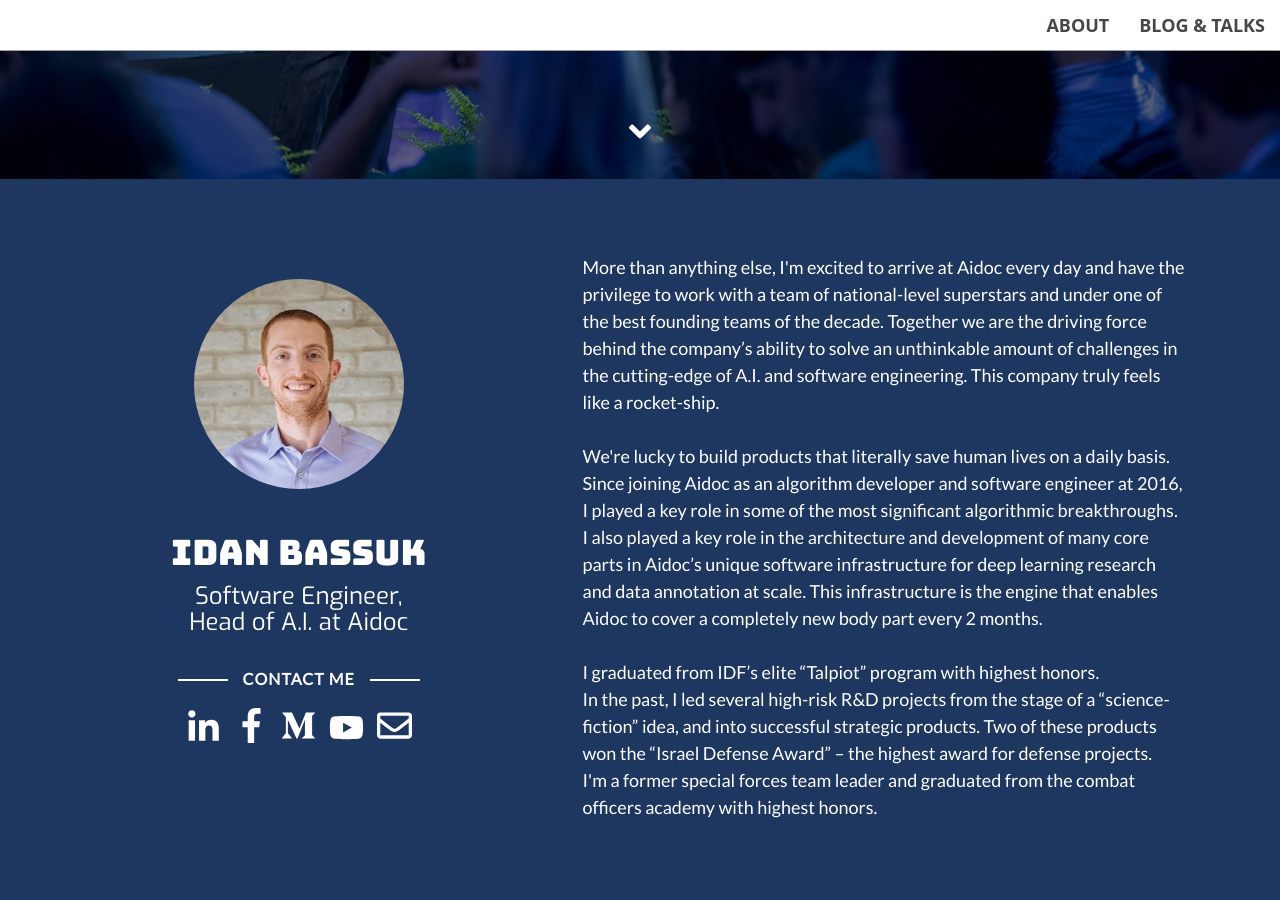
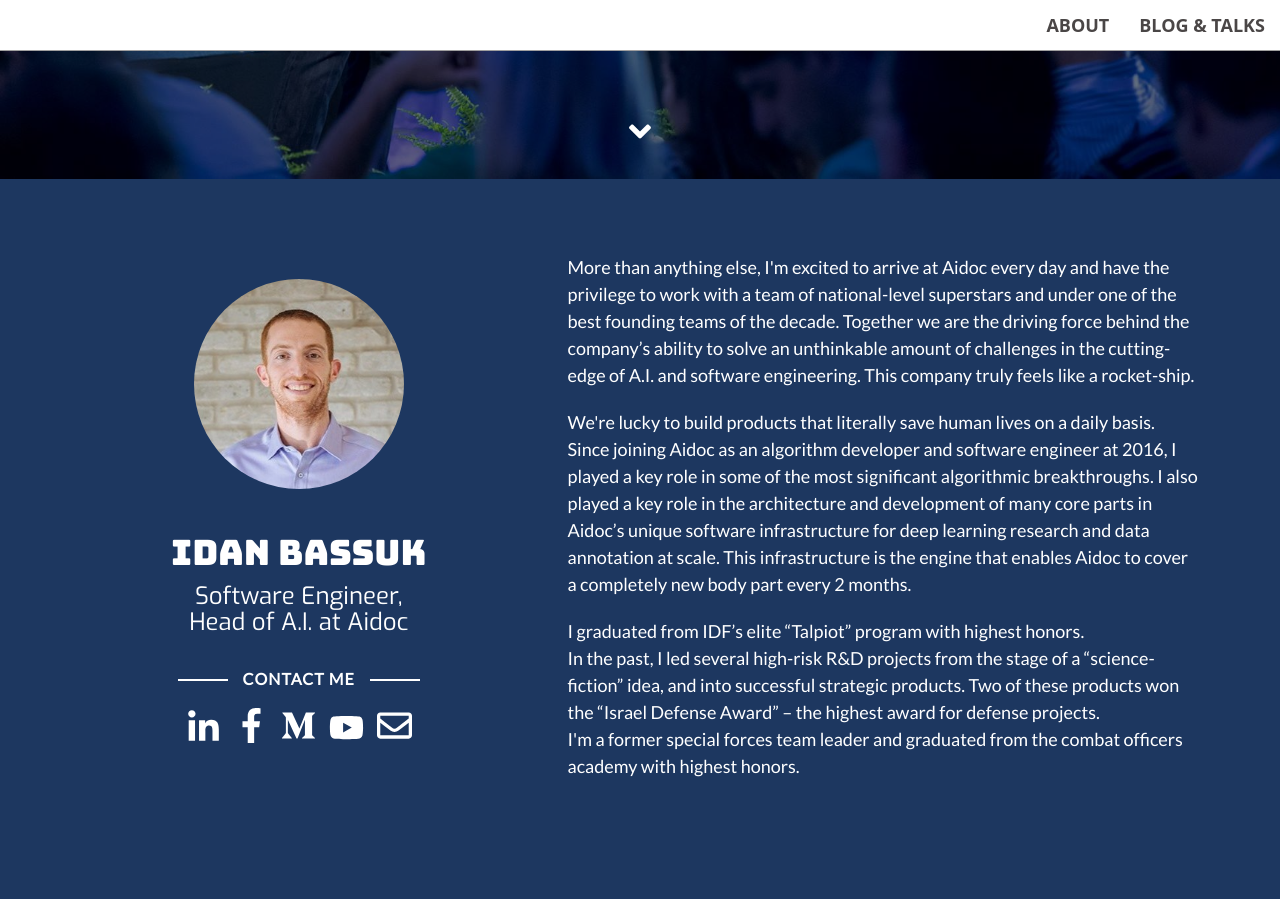
Before and after one commit to idan-bassuk/idan-bassuk.github.io, a Jekyll site: the page built from index.html, in a window 1280 px wide and 900 px high, scrolled down 721 px. Built offline with Jekyll 4.4.1, drawn with Linux system fonts in a browser that asks for light colours.

Commit message:
Update about.html

```diff
--- a/_includes/about.html
+++ b/_includes/about.html
@@ -12,31 +12,25 @@
                 </div>
             </div>
 
-            <div class="col-lg-7 col-md-10 col-md-offset-1">
-		    <p id="about-txt">
-			More than anything else, I'm excited to arrive at Aidoc every day and have the privilege to work with
+            <div id="about-txt" class="col-lg-7 col-md-10 col-md-offset-1">
+		    <p> More than anything else, I'm excited to arrive at Aidoc every day and have the privilege to work with
 			a team of national-level superstars and under one of the best founding teams of the decade.
 			Together we are the driving force behind the company’s ability to solve an unthinkable amount of
 			challenges in the cutting-edge of A.I. and software engineering. This company truly feels like a
-			rocket-ship.
-			<br>
-			<br>
+			rocket-ship. </p>
+		    <p>
 			We're lucky to build products that literally save human lives on a daily basis.
 			Since joining Aidoc as an algorithm developer and software engineer at 2016, I played a key role in
 			some of the most significant algorithmic breakthroughs. I also played a key role in the architecture and
 			development of many core parts in Aidoc’s unique software infrastructure for deep learning research
 			and data annotation at scale. This infrastructure is the engine that enables Aidoc to cover a completely
-			new body part every 2 months.
-			<br>
-			<br>
-			I graduated from IDF’s elite “Talpiot” program with highest honors.
-			<br>
+			new body part every 2 months. </p>
+		    <p> I graduated from IDF’s elite “Talpiot” program with highest honors. <br>
 			In the past, I led several high-risk R&D projects from the stage of a “science-fiction” idea,
 			and into successful strategic products. Two of these products won the “Israel Defense Award” –
-			the highest award for defense projects.
-			<br>
-			I'm a former special forces team leader and graduated from the combat officers academy with highest honors.
-	            </p>
+			the highest award for defense projects. <br>
+			I'm a former special forces team leader and graduated from the combat officers academy with
+			highest honors. </p>
 
             </div>
         </div>
```
